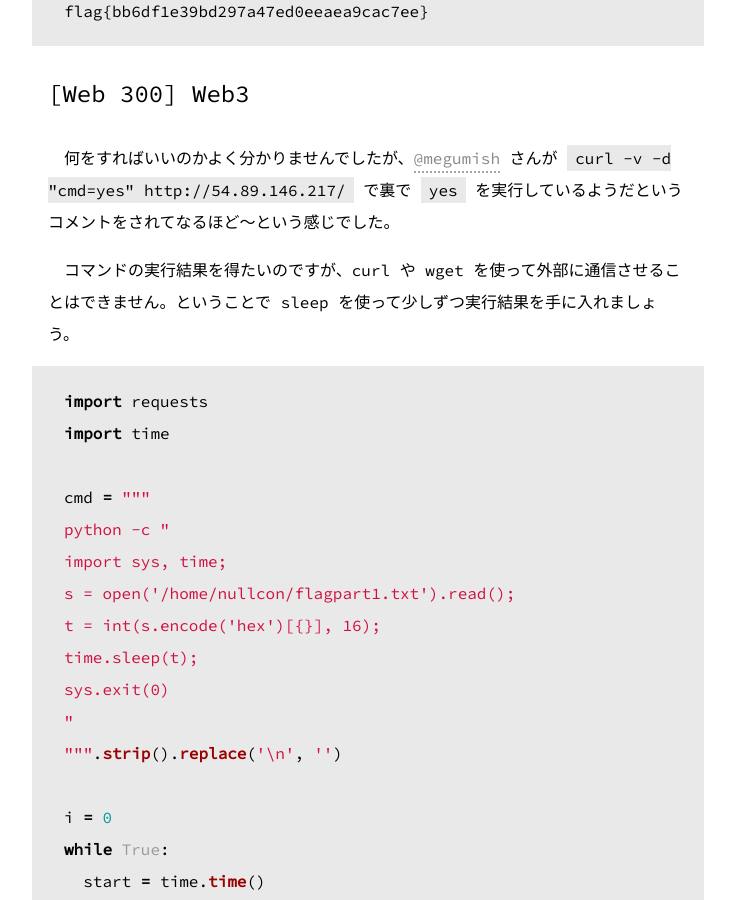
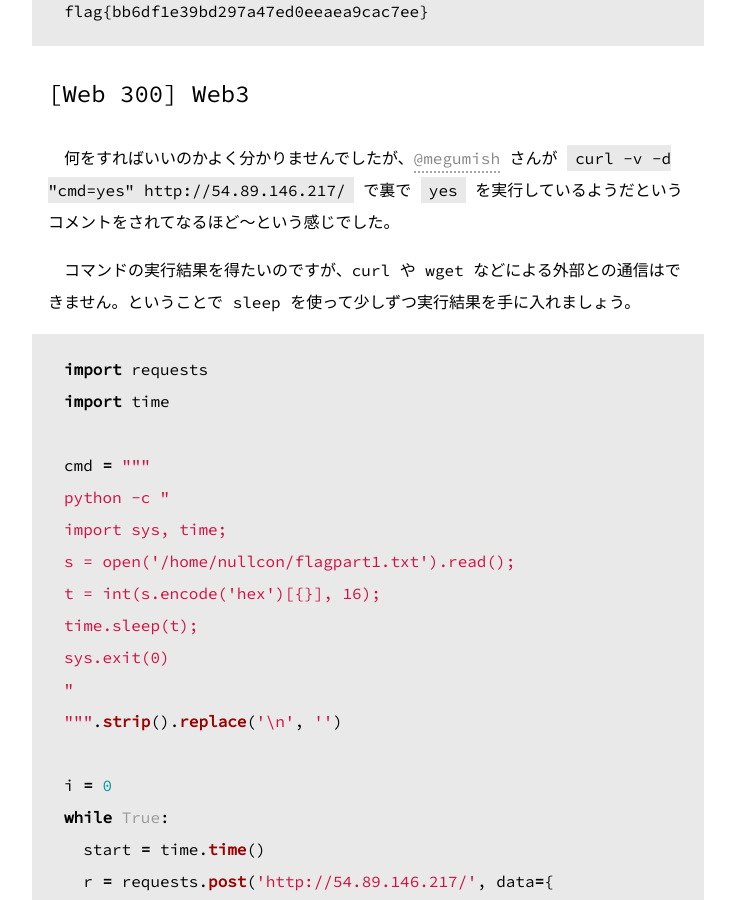
Before and after one commit to st98/diary, a Jekyll site: the page built from _posts/2017-02-12-nullcon-hackim.md, in a window 1280 px wide and 900 px high, scrolled down 4258 px. Shown: the whole window, without its empty margins (272-1007 px from the left). Built offline with Jekyll 4.4.1, drawn with Linux system fonts in a browser that asks for light colours; comment, search, counter and statistics services are not loaded; some of the changed text lies outside the part shown.

Commit message:
誤字とか修正

````diff
--- a/_posts/2017-02-12-nullcon-hackim.md
+++ b/_posts/2017-02-12-nullcon-hackim.md
@@ -121,7 +121,7 @@
 
 何をすればいいのかよく分かりませんでしたが、[@megumish](https://twitter.com/megumish) さんが `curl -v -d "cmd=yes" http://54.89.146.217/` で裏で `yes` を実行しているようだというコメントをされてなるほど～という感じでした。
 
-コマンドの実行結果を得たいのですが、curl や wget を使って外部に通信させることはできません。ということで sleep を使って少しずつ実行結果を手に入れましょう。
+コマンドの実行結果を得たいのですが、curl や wget などによる外部との通信はできません。ということで sleep を使って少しずつ実行結果を手に入れましょう。
 
 ```python
 import requests
````
Also changed, not shown: other parts of _posts/2017-02-12-nullcon-hackim.md (+1 -1 lines), _posts/2017-02-12-hackcon-mini.md (+1 -1 lines).
